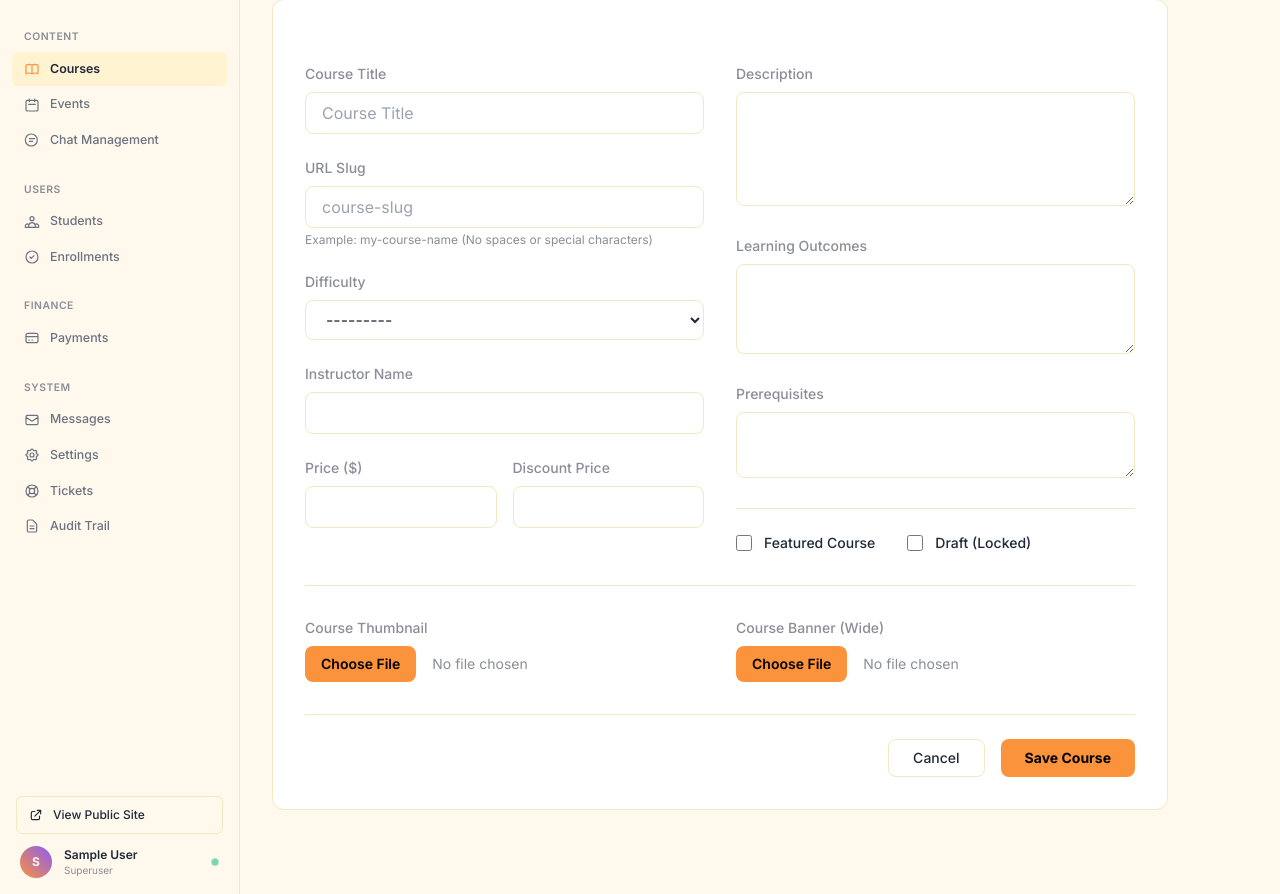
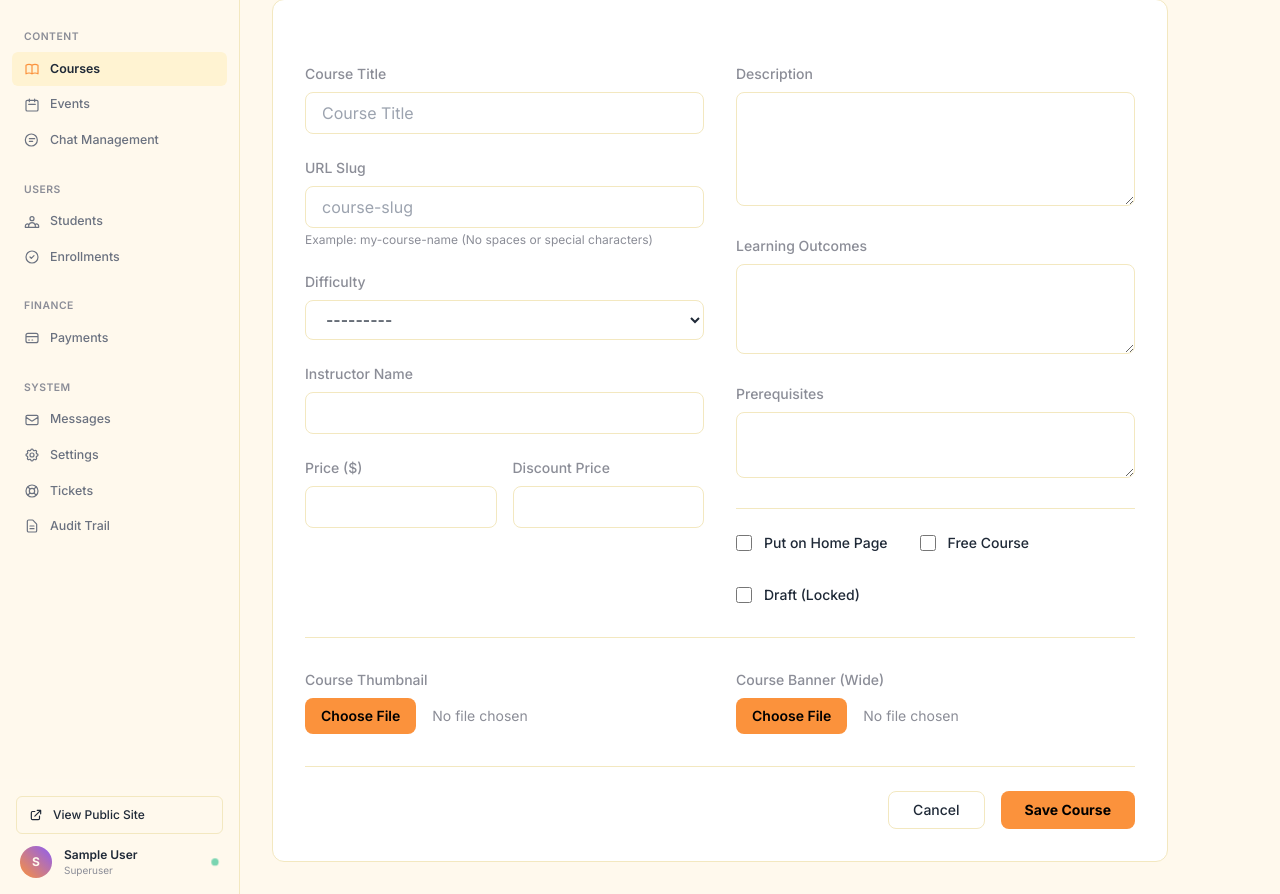
Before and after one commit to yashbhosale2403/Tapeflicker, a Django app: page /main/courses/new/ in a window 1280 px wide. Shown: the part 153-1047 px from the top of the page. Run offline with Django 5.2, Linux system fonts and the light colour scheme; the visitor is signed in with stand-in values (Sample User, id 1); data that the repository does not hold is empty; some libraries are stand-ins or nearby versions.

Commit message:
feat: add Free Course toggle and rename Featured to Put on Home Page

```diff
--- a/manager/forms.py
+++ b/manager/forms.py
@@ -5,7 +5,7 @@ from core.models import Event
 class CourseForm(forms.ModelForm):
     class Meta:
         model = Course
-        fields = ['title', 'slug', 'instructor', 'price', 'discount_price', 'difficulty', 'description', 'learning_outcomes', 'prerequisites', 'thumbnail', 'banner', 'is_featured', 'is_locked']
+        fields = ['title', 'slug', 'instructor', 'price', 'discount_price', 'difficulty', 'description', 'learning_outcomes', 'prerequisites', 'thumbnail', 'banner', 'is_featured', 'is_locked', 'is_free']
         widgets = {
             'title': forms.TextInput(attrs={'class': 'w-full px-4 py-2 bg-mainpanel border border-mainborder rounded-lg text-white focus:outline-none focus:border-mainaccent transition', 'placeholder': 'Course Title'}),
             'slug': forms.TextInput(attrs={'class': 'w-full px-4 py-2 bg-mainpanel border border-mainborder rounded-lg text-white focus:outline-none focus:border-mainaccent transition', 'placeholder': 'course-slug'}),
@@ -18,6 +18,7 @@ class CourseForm(forms.ModelForm):
             'prerequisites': forms.Textarea(attrs={'class': 'w-full px-4 py-2 bg-mainpanel border border-mainborder rounded-lg text-white focus:outline-none focus:border-mainaccent transition', 'rows': 2}),
             'is_featured': forms.CheckboxInput(attrs={'class': 'w-4 h-4 text-mainaccent bg-mainpanel border-mainborder rounded focus:ring-mainaccent'}),
             'is_locked': forms.CheckboxInput(attrs={'class': 'w-4 h-4 text-mainaccent bg-mainpanel border-mainborder rounded focus:ring-mainaccent'}),
+            'is_free': forms.CheckboxInput(attrs={'class': 'w-4 h-4 text-mainaccent bg-mainpanel border-mainborder rounded focus:ring-mainaccent'}),
             'thumbnail': forms.FileInput(attrs={'class': 'w-full text-sm text-mainmuted file:mr-4 file:py-2 file:px-4 file:rounded-lg file:border-0 file:text-sm file:font-semibold file:bg-mainaccent file:text-black hover:file:bg-cyan-400'}),
             'banner': forms.FileInput(attrs={'class': 'w-full text-sm text-mainmuted file:mr-4 file:py-2 file:px-4 file:rounded-lg file:border-0 file:text-sm file:font-semibold file:bg-mainaccent file:text-black hover:file:bg-cyan-400'})
         }
--- a/manager/templates/manager/course_form.html
+++ b/manager/templates/manager/course_form.html
@@ -82,10 +82,14 @@
                     {% if form.prerequisites.errors %}<p class="text-red-500 text-xs mt-1">{{ form.prerequisites.errors.0 }}</p>{% endif %}
                 </div>
 
-                <div class="flex gap-8 border-t border-mainborder pt-6">
+                <div class="flex flex-wrap gap-8 border-t border-mainborder pt-6">
                     <label class="flex items-center gap-3 cursor-pointer">
                         {{ form.is_featured }}
-                        <span class="text-sm font-medium text-white">Featured Course</span>
+                        <span class="text-sm font-medium text-white">Put on Home Page</span>
+                    </label>
+                    <label class="flex items-center gap-3 cursor-pointer">
+                        {{ form.is_free }}
+                        <span class="text-sm font-medium text-white">Free Course</span>
                     </label>
                     <label class="flex items-center gap-3 cursor-pointer">
                         {{ form.is_locked }}
```
